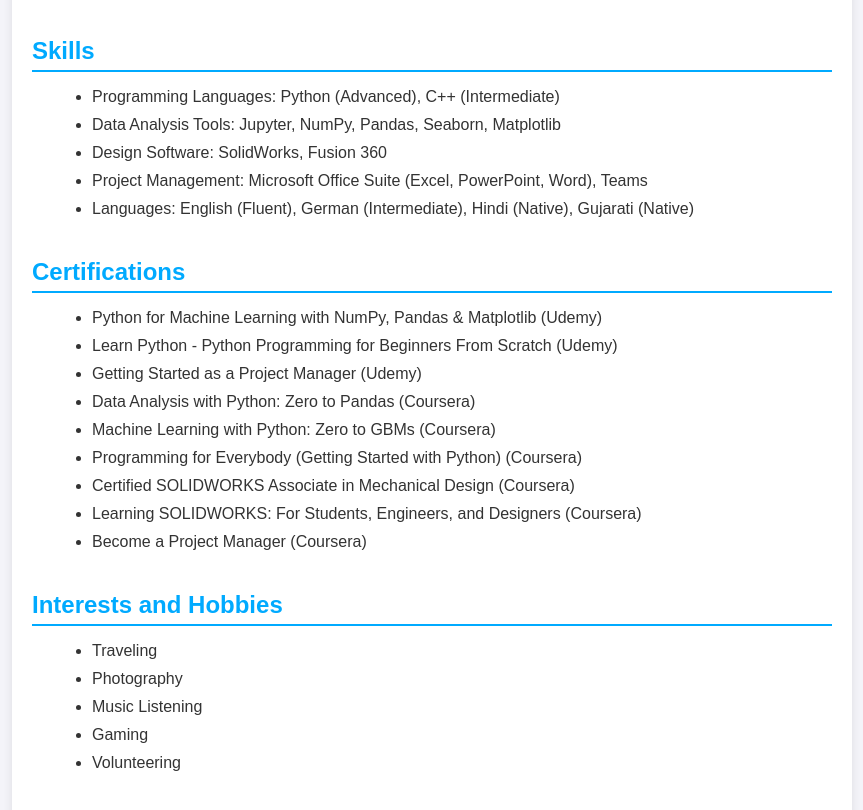
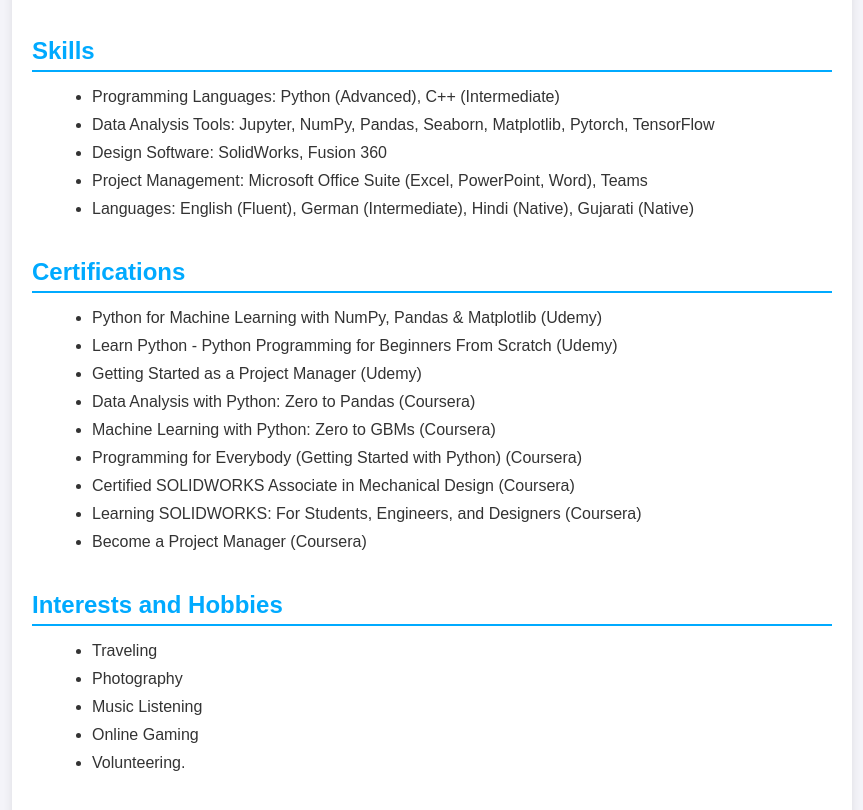
Before and after one commit to ShalinVachheta017/ShalinV.github.io, a plain HTML site: page index.html in a window 1280 px wide. Shown: the part 2796-3606 px from the top of the page, without its empty margins (208-1071 px from the left). Drawn offline with Linux system fonts and the light colour scheme.

Commit message:
Update index.html

```diff
--- a/index.html
+++ b/index.html
@@ -126,7 +126,7 @@
             <h2>Skills</h2>
             <ul>
                 <li>Programming Languages: Python (Advanced), C++ (Intermediate)</li>
-                <li>Data Analysis Tools: Jupyter, NumPy, Pandas, Seaborn, Matplotlib</li>
+                <li>Data Analysis Tools: Jupyter, NumPy, Pandas, Seaborn, Matplotlib, Pytorch, TensorFlow</li>
                 <li>Design Software: SolidWorks, Fusion 360</li>
                 <li>Project Management: Microsoft Office Suite (Excel, PowerPoint, Word), Teams</li>
                 <li>Languages: English (Fluent), German (Intermediate), Hindi (Native), Gujarati (Native)</li>
@@ -154,8 +154,8 @@
                 <li>Traveling</li>
                 <li>Photography</li>
                 <li>Music Listening </li>
-                <li>Gaming</li>
-                <li>Volunteering</li>
+                <li>Online Gaming</li>
+                <li>Volunteering.</li>
             </ul>
         </section>
     </div>
```
